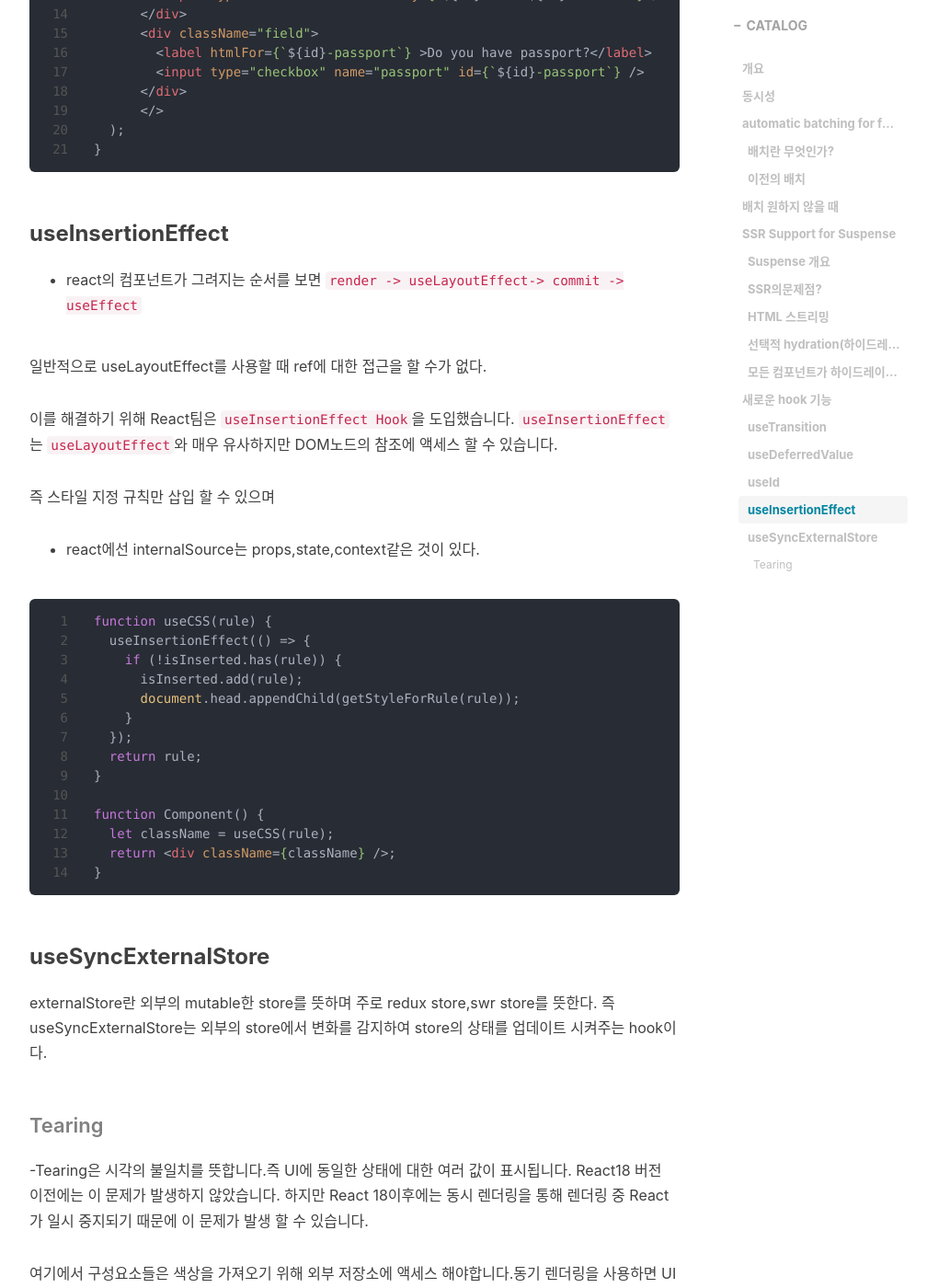
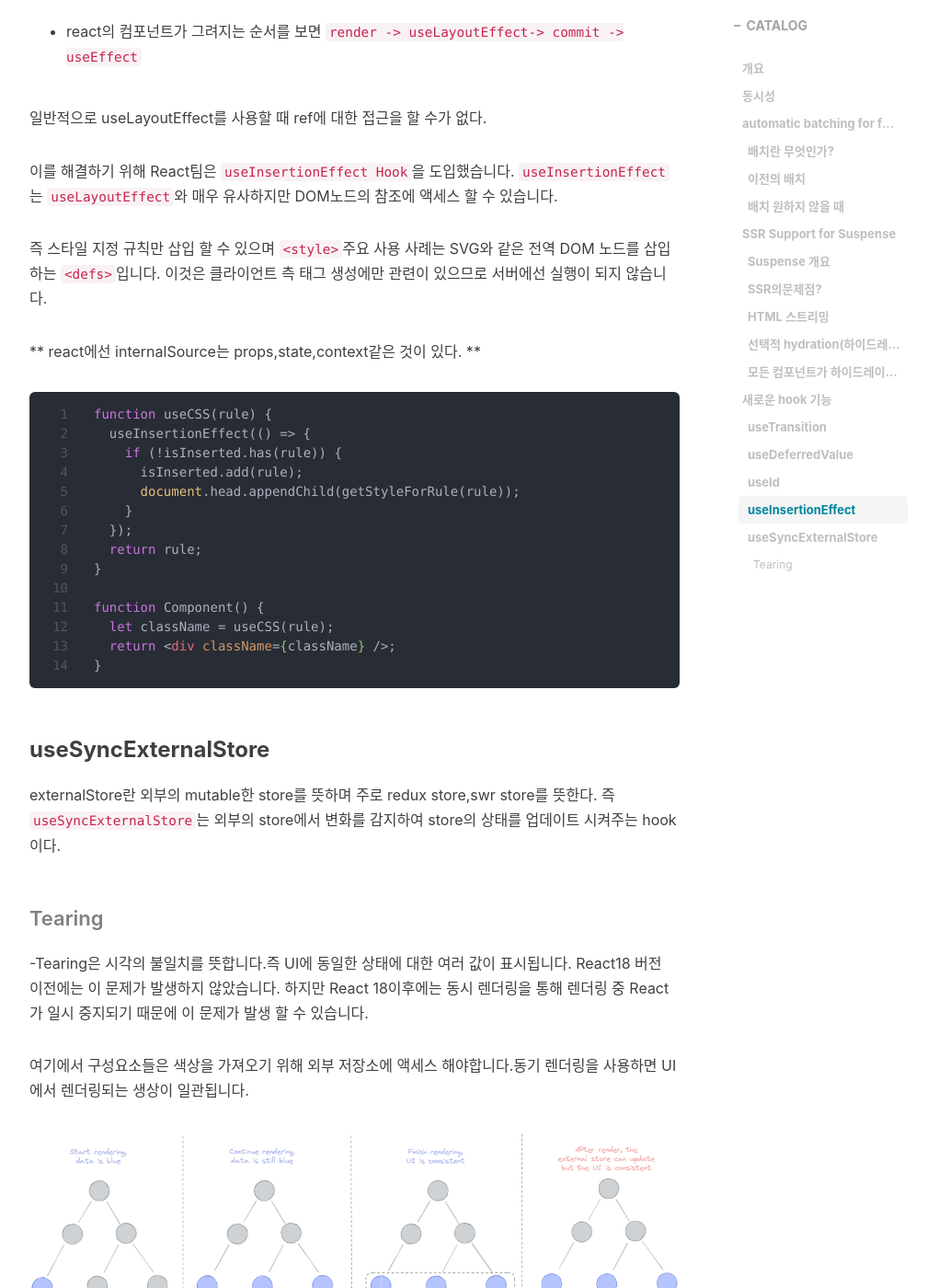
Before and after one commit to lss3070/Room19, a Jekyll site: the page built from _posts/2022-03-30-[React]-React 18 Update.md, in a window 1280 px wide and 1400 px high, scrolled down 15713 px. Shown: the whole window at 92% size, without its empty margins (233-1241 px from the left). Built offline with Jekyll 4.4.1, drawn with Linux system fonts in a browser that asks for light colours; nearby versions of some CDN libraries; library files that are not in the unit come from our copies; comment, search, counter and statistics services are not loaded; some of the changed text lies outside the part shown.

Commit message:
react 18 update

````diff
--- a/_posts/2022-03-30-[React]-React 18 Update.md
+++ b/_posts/2022-03-30-[React]-React 18 Update.md
@@ -90,7 +90,7 @@
 [링크를 들어가서 확인해보자!!](https://codesandbox.io/s/morning-sun-lgz88?file=/src/index.js, "google link")
 
 
-## 배치 원하지 않을 때
+### 배치 원하지 않을 때
 
 대부분의 경우에는 배치가 안전한 절차이지만 몇몇 코드는 state를 변경후 즉시 DOM으로부터 값을 가져오는 것에 의존한다.
 이전경우 `flushSync`함수를 사용함으로써 배치를 피해갈 수 있다.
@@ -118,13 +118,13 @@
 SSR은 서버상의 React Component를 이용하여 HTML을 만들고 유저에게 보낼 수 있도록 해준다.
 SSR은 유저로 하여금 js 번들이 로딩되고 실행되기 전에 페이지의 컨텐츠를 볼 수 있게 도와준다.
 
-react에서의 ssr은 항상 아래와 같은 순서로 작동되어왔다.
+**react에서의 ssr은 항상 아래와 같은 순서로 작동되어왔다.**
 
 ```
-서버에서 전체 애플리케이션에서 사용할 데이터를 가져온다.
-그 후, 서버에서 애플리케이션을 HTML로 렌더링한 후 응답(response)로 보낸다.
-그 후, 클라이언트에서 JavaScript를 불러온다.
-그 후, 클라이언트에서 서버에서 생성된 HTML에 JavaScript 로직을 연결시킨다.
+_서버에서 전체 애플리케이션에서 사용할 데이터를 가져온다._
+_그 후, 서버에서 애플리케이션을 HTML로 렌더링한 후 응답(response)로 보낸다._
+_그 후, 클라이언트에서 JavaScript를 불러온다._
+_그 후, 클라이언트에서 서버에서 생성된 HTML에 JavaScript 로직을 연결시킨다._
 ```
 
 여기서 핵심은 각각의 단계가 다음단계 시작 전에 전체 어플리케이션에 대한 작업을 완료 하여야한다는 점이다.
@@ -151,11 +151,11 @@
 하지만 18버전에서는 `waterfall방식`으로 진행이 되었던 부분들 작업을 쪼개 전체 어플리케이션으로 하는 것이 아닌 각각의 부분들로 단계를 수행 할 수 있게 하는 것이다.
 
 
-react 18에서는 Suspense를 이용하여 두개의 주요 SSR기능들을 제공한다.
-```
-서버에서 HTML 스트리밍 형식으로 전달.
-클라이언트에서 선택적 하이드레이션
-```
+**react 18에서는 Suspense를 이용하여 두개의 주요 SSR기능들을 제공한다.**
+
+_서버에서 HTML 스트리밍 형식으로 전달. _
+_클라이언트에서 선택적 하이드레이션_
+
 
 이 기능들이 어떤 역할을 하고 어떤문제를 해결하는지 아래를 살펴보자.
 
@@ -297,19 +297,16 @@
 이게 동작하기 위해선
 
 
-나쁜 예시
-```
-특정 데이터 fetch에 대한 것이 아닙니다.
-suspense는 데이터 불러오기 작업과 뷰레이어를 결합해 주지 않는다.
-UI 상에서 로딩상태를 표시 할 수 있도록 조정하는 것을 돕지만 이는 네트워크 로직을 react에 종속 시키는 것은 아니다.
-```
+**좋은 예시**
+_데이터 fetch라이브러리_
+_의도적으로 설계된 로딩상태_
+_경쟁상태(race condition)을 피할 수 있도록 돕는다._
 
-유용한 예시
-```
-데이터 fetch라이브러리
-의도적으로 설계된 로딩상태
-경쟁상태(race condition)을 피할 수 있도록 돕는다.
-```
+
+**나쁜 예시**
+_suspense는 데이터 불러오기 작업과 뷰레이어를 결합해 주지 않는다._
+_UI 상에서 로딩상태를 표시 할 수 있도록 조정하는 것을 돕지만 이는 네트워크 로직을 react에 종속 시키는 것은 아니다._
+
 
 새로운 hook 기능
 ---
@@ -381,8 +378,9 @@
 이를 해결하기 위해 React팀은 `useInsertionEffect Hook`을 도입했습니다.
 `useInsertionEffect`는 `useLayoutEffect`와 매우 유사하지만 DOM노드의 참조에 액세스 할 수 있습니다.
 
-즉 스타일 지정 규칙만 삽입 할 수 있으며 <style>주요 사용 사례는 SVG와 같은 전역 DOM 노드를 삽입하는 <defs>입니다. 이것은 클라이언트 측 태그 생성에만 관련이 있으므로 서버에선 실행이 되지 않습니다.
-- react에선 internalSource는 props,state,context같은 것이 있다.
+즉 스타일 지정 규칙만 삽입 할 수 있으며 `<style>`주요 사용 사례는 SVG와 같은 전역 DOM 노드를 삽입하는 `<defs>`입니다. 이것은 클라이언트 측 태그 생성에만 관련이 있으므로 서버에선 실행이 되지 않습니다.
+
+** react에선 internalSource는 props,state,context같은 것이 있다. **
 
 ```tsx
 function useCSS(rule) {
@@ -404,7 +402,7 @@
 ### useSyncExternalStore
 
 externalStore란 외부의 mutable한 store를 뜻하며 주로 redux store,swr store를 뜻한다.
-즉 useSyncExternalStore는 외부의 store에서 변화를 감지하여 store의 상태를 업데이트 시켜주는 hook이다.
+즉 `useSyncExternalStore`는 외부의 store에서 변화를 감지하여 store의 상태를 업데이트 시켜주는 hook이다.
 
 
 #### Tearing
@@ -433,9 +431,9 @@
 const selectedField = useSyncExternalStore(store.subscribe, () => store.getSnapshot().selectedField);
 ```
 
-useSyncExternalStore hook은 두가지 기능을 사용합니다.
-콜백함수를 등록하는 'subscribe'함수
-'getSnapshot'은 구독된 값이 마지막 시간 이후 변경되었는지 렌더링되었는지 확인되는데 사용이 됩니다.
+`useSyncExternalStore hook`은 두가지 기능을 사용합니다.
+콜백함수를 등록하는 `subscribe`함수
+그리고 `getSnapshot`은 구독된 값이 마지막 시간 이후 변경되었는지 렌더링되었는지 확인되는데 사용이 됩니다.
 값은 문자열이나 숫자와 같이 변경할 수 없는 값이거나 캐시/메모리화된 객체이여야 합니다.
 
 
````
